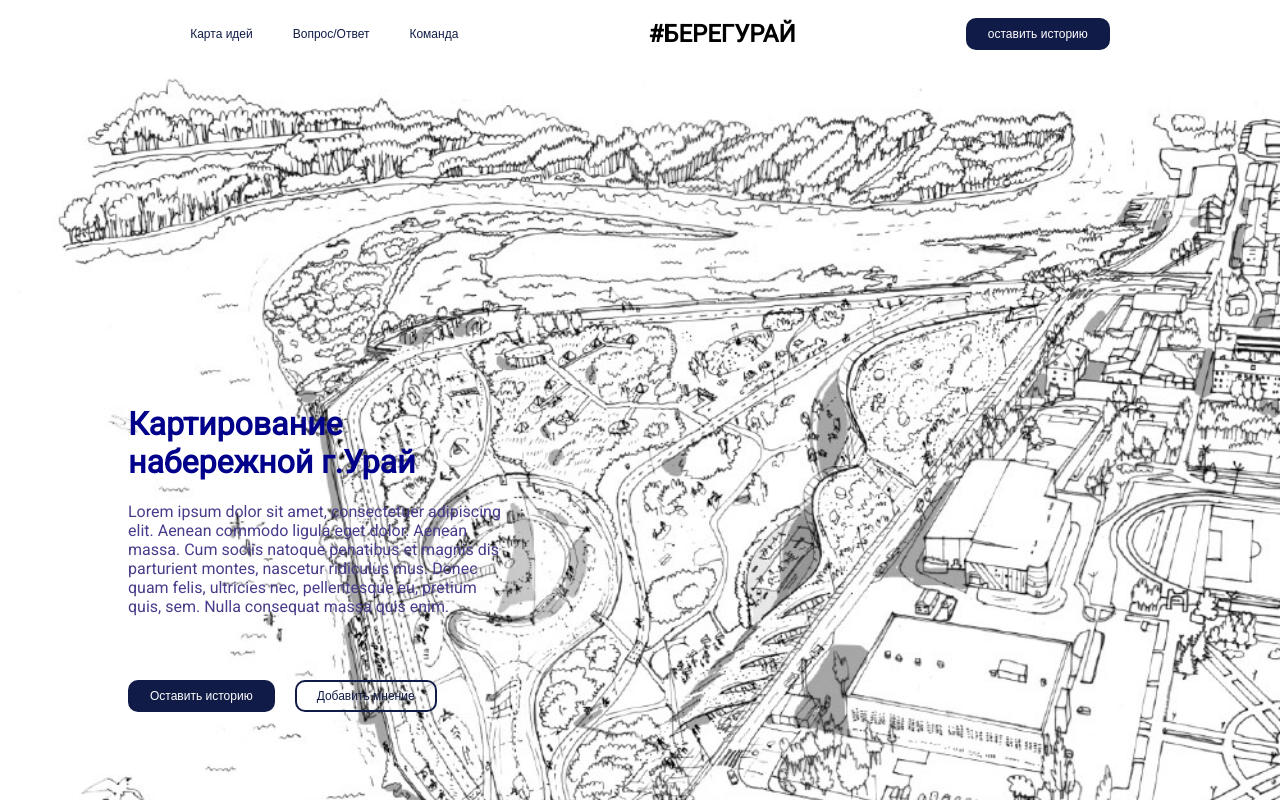
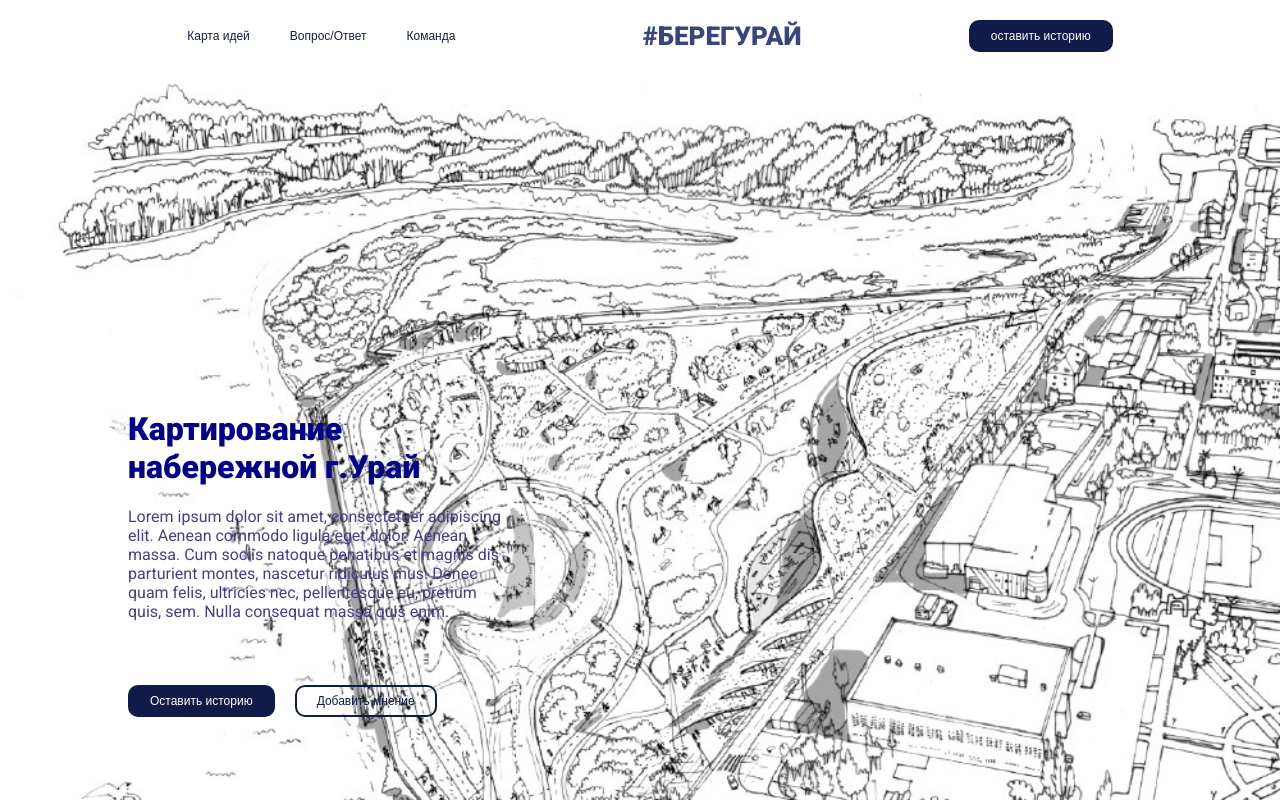
Before and after one commit to designunit/bereguray, a Next.js app: page / in a window 1280 px wide. Shown: the top 800 px of the page. Built offline with nearby package versions, Linux system fonts and the light colour scheme.

Commit message:
add Logo

```diff
--- a/src/components/IndexPage/index.tsx
+++ b/src/components/IndexPage/index.tsx
@@ -1,5 +1,6 @@
 import styles from './index.module.css'
 import { Button } from '../Button'
+import { Logo } from '../Logo'
 
 const IndexPage = () => (
     <>
@@ -12,9 +13,7 @@ const IndexPage = () => (
                 </div>
 
                 <div className={styles.section}>
-                    <h2>
-                        #БЕРЕГУРАЙ
-          </h2>
+                    <Logo/>
                 </div>
 
                 <div className={styles.section}>
--- /dev/null
+++ b/src/components/Logo/index.tsx
@@ -0,0 +1,7 @@
+import s from './styles.module.css'
+
+export const Logo: React.SFC = props => (
+    <h1 className={s.logo}>
+        #БЕРЕГУРАЙ
+    </h1>
+)
--- /dev/null
+++ b/src/components/Logo/styles.module.css
@@ -0,0 +1,9 @@
+.logo {
+    font-weight: 900;
+    font-size: 26px;
+    line-height: 38px;
+
+    text-align: center;
+
+    color: #37447e;
+}
--- a/src/style.css
+++ b/src/style.css
@@ -1,4 +1,4 @@
-@import url('https://fonts.googleapis.com/css2?family=Roboto&display=swap');
+@import url('https://fonts.googleapis.com/css2?family=Roboto:wght@400;900&display=swap');
 
 :root {
     --button-border-radius: 10px;
```
